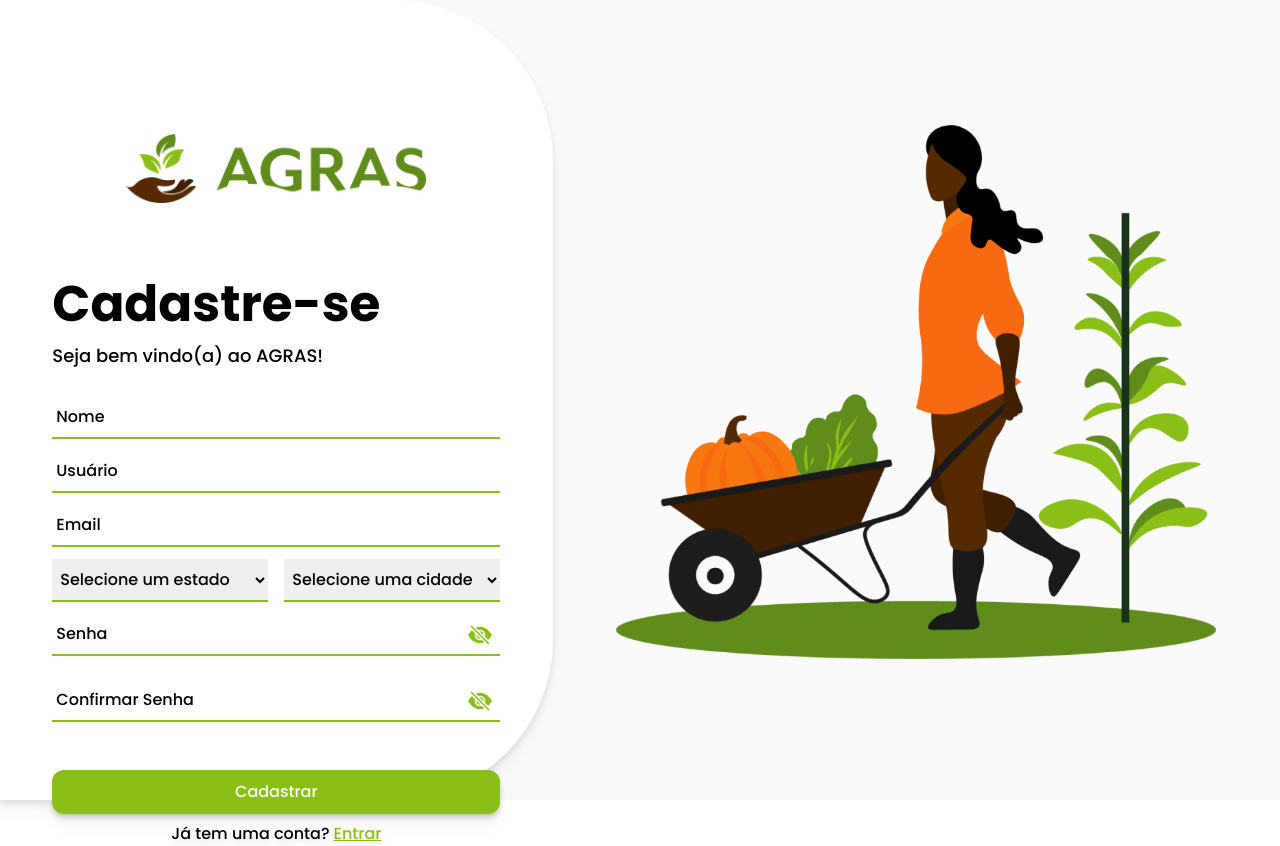
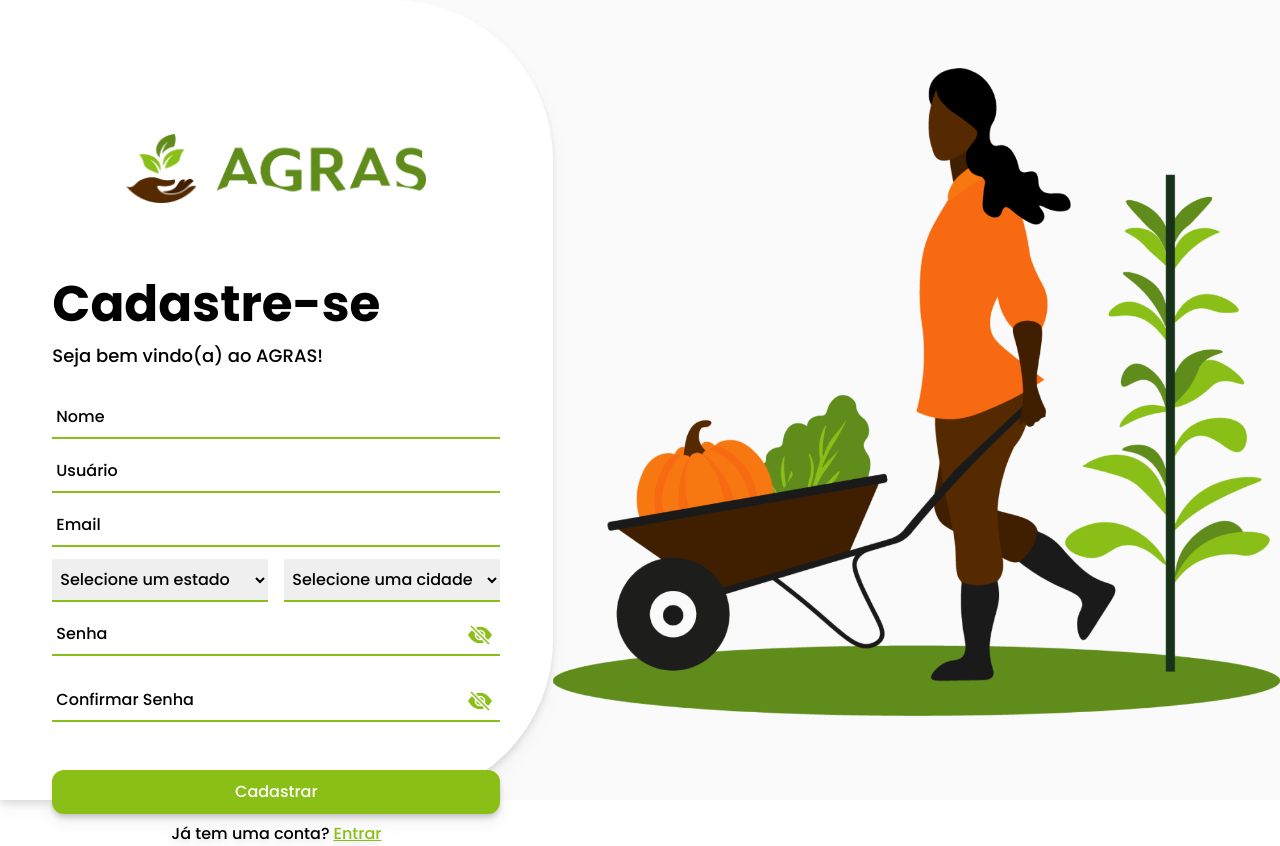
Before and after one commit to biacosta7/agras, a Django app: page /auth/cadastro/ in a window 1280 px wide. Run offline with Django 5.2, Linux system fonts and the light colour scheme; some libraries are stand-ins or nearby versions.

Commit message:
responsiveness

```diff
--- a/users/templates/cadastro.html
+++ b/users/templates/cadastro.html
@@ -71,7 +71,7 @@
         </div>
     </div>
     <div class="lg:w-2/3 bg-cover bg-center bg-[#fafafa] lg:flex hidden items-center flex-col justify-center h-screen">
-        <img src="{% static 'assets/Ativo 324.png' %}" alt="Tipografia" class="w-[600px] lg:max-w-[975px] mb-4">
+        <img src="{% static 'assets/carregando-carrinho.png' %}" alt="Tipografia" class="sm:w-[800px] w-[400px] mb-4">
     </div>
 </div>
 {% endblock %}
--- a/users/templates/login.html
+++ b/users/templates/login.html
@@ -43,7 +43,7 @@
         </div>
     </div>
     <div class="lg:w-2/3 bg-cover bg-center bg-[#fafafa] lg:flex hidden items-center flex-col justify-center h-screen">
-        <img src="{% static 'assets/colhendo toranja.png' %}" alt="Tipografia" class="w-[600px] lg:max-w-[675px] mb-4">
+        <img src="{% static 'assets/colhendo toranja.png' %}" alt="Tipografia" class="sm:w-[600px] w-[400px] mb-4">
     </div>
 </div>
 {% endblock %}
```
